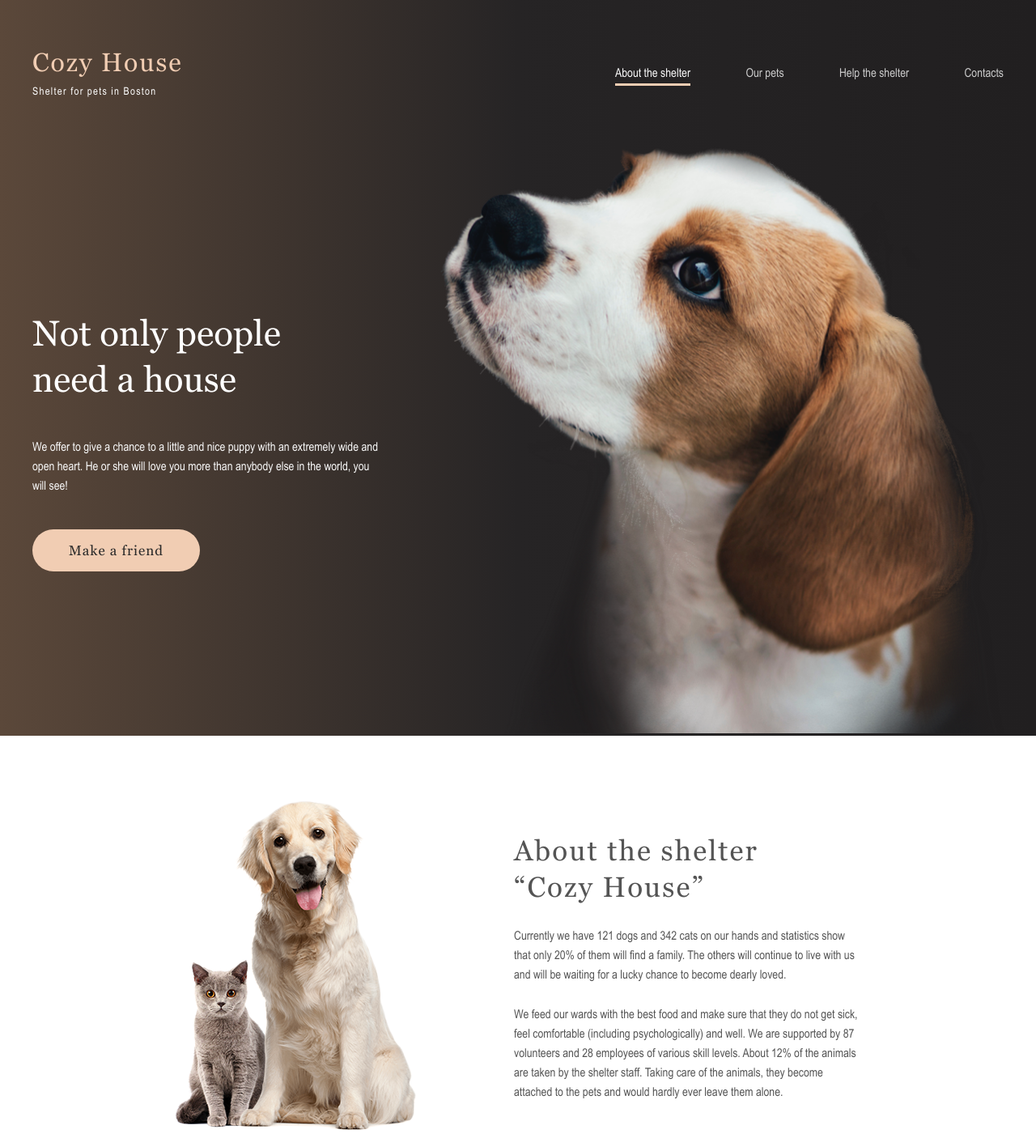
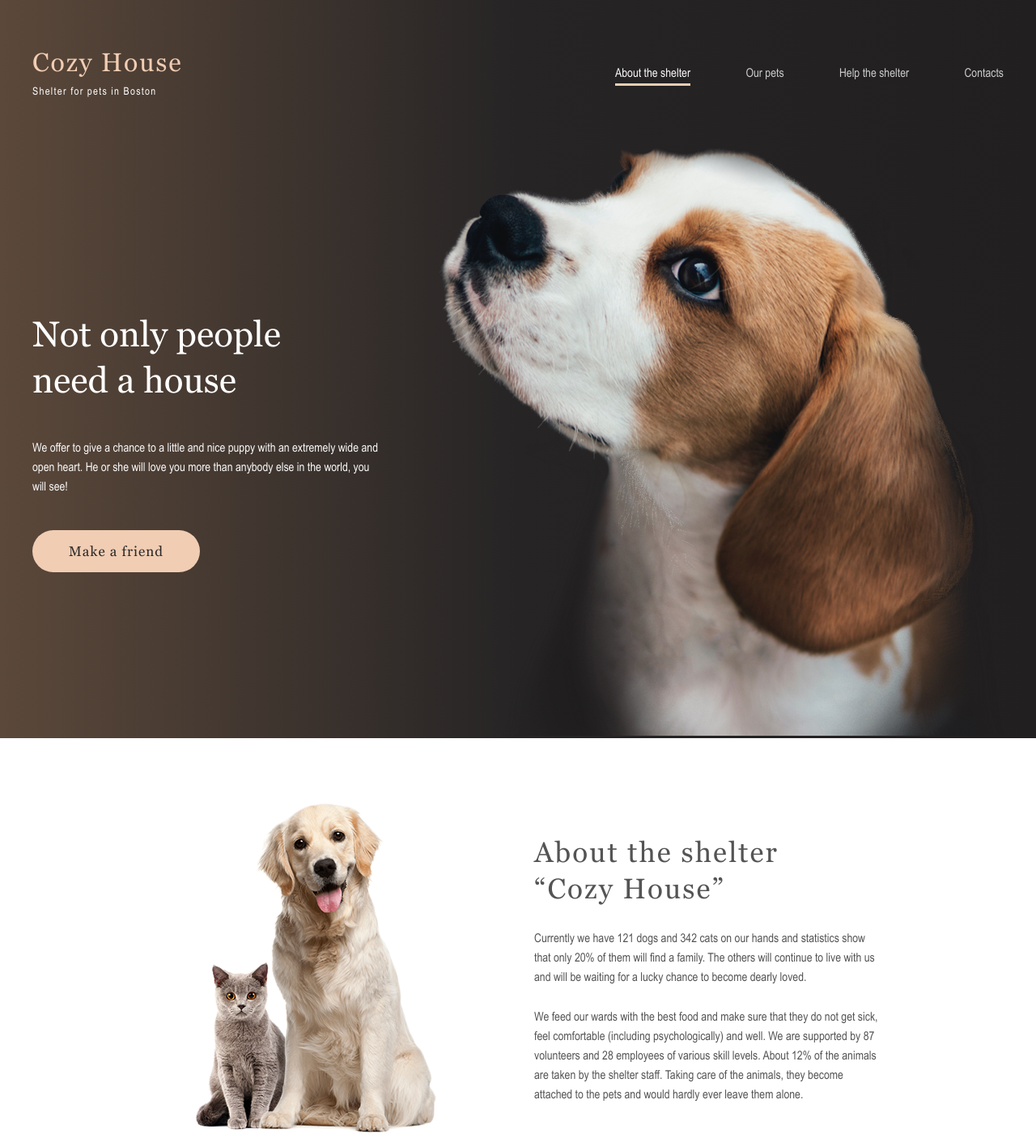
Before and after one commit to Meri-MG/shelter, a plain HTML site: page pages/main/index.html in a window 1280 px wide. Shown: the top 1406 px of the page at 81% size. Drawn offline with Linux system fonts and the light colour scheme; files whose address does not match are found by name.

Commit message:
fix: styles of section widths

```diff
--- a/pages/main/style.css
+++ b/pages/main/style.css
@@ -40,7 +40,7 @@ body {
 }
 
 .wrapper  {
-  max-width: 1280px;
+  max-width: 1200px;
   margin: 0 auto;
   left: calc(50% - 1200px/2);
   display: flex;
@@ -49,7 +49,7 @@ body {
 }
 
 .start_wrapper .wrapper {
-  padding: 3.75rem 2.5rem;
+  padding: 3.75rem 0;
 }
 
 .start_wrapper, footer {
@@ -159,14 +159,19 @@ header .wrapper nav ul li .highlighted {
   cursor: pointer;
 }
 
+.headline_section .wrapper div:last-child {
+  max-width: 698px;
+}
 .headline_section img {
-  max-width: 43.5rem;
+  max-width: 100%;
 }
 
 .about_section {
-  padding-left: 13.44rem;
-  padding-right: 13.44rem;
   background-color: var(--color-white);
+}
+
+.about_section .wrapper {
+  max-width: 800px;
 }
 
 .about_section img {
@@ -213,12 +218,6 @@ header .wrapper nav ul li .highlighted {
 .pets_section .wrapper, .help_section .wrapper {
   flex-direction: column;
 }
-
-.pets_section .wrapper {
-  padding-left: 2.5rem;
-  padding-right: 2.5rem;
-}
-
 
 .help_section, .about_section {
   padding-top: 5rem;
@@ -322,8 +321,9 @@ header .wrapper nav ul li .highlighted {
   text-align: center;
 }
 
-.donation_section {
-  padding: 5.69rem 11.44rem 6.88rem 11.44rem;
+.donation_section .wrapper {
+  max-width: 914px;
+  margin: 0 auto;
 }
 
 .donation_section .donation_para {
```
